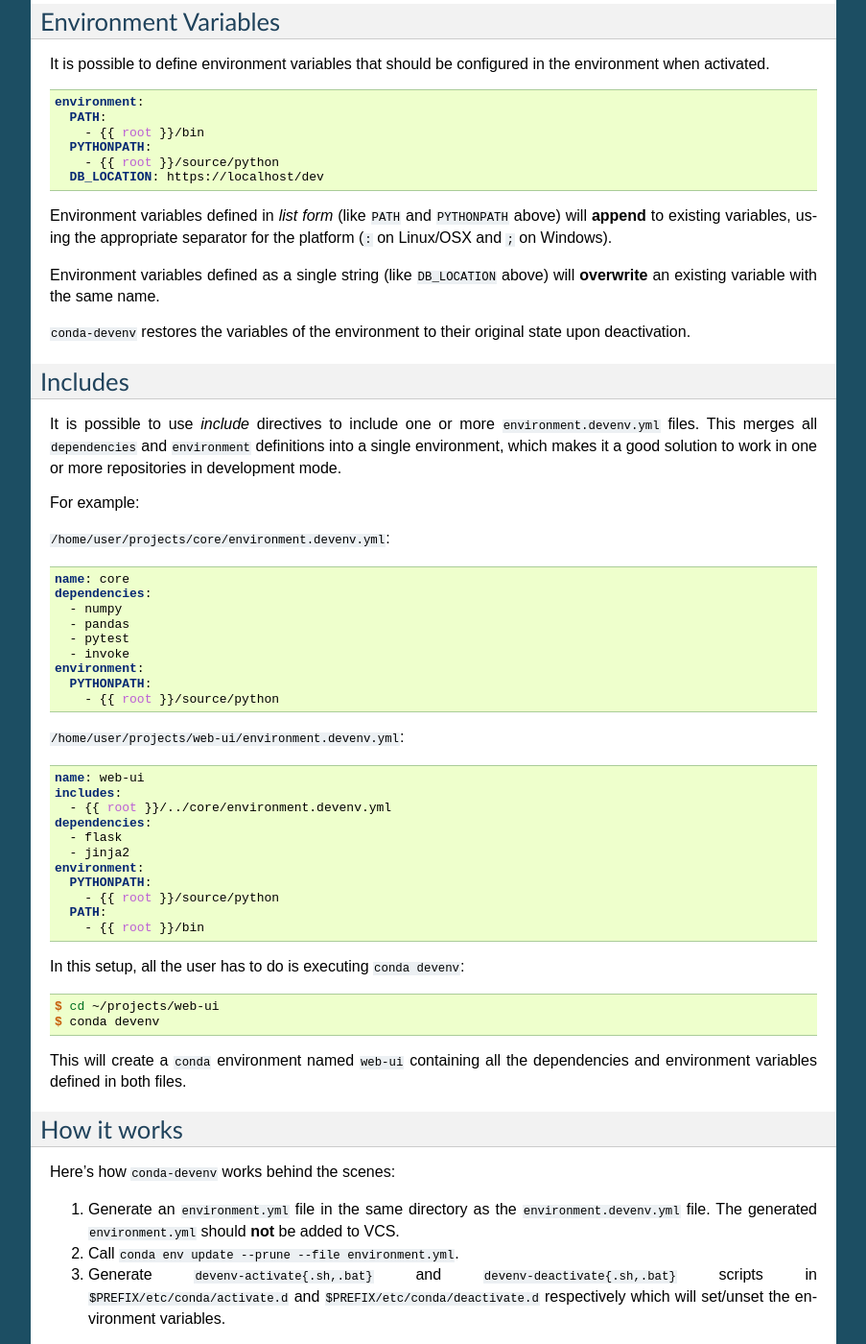
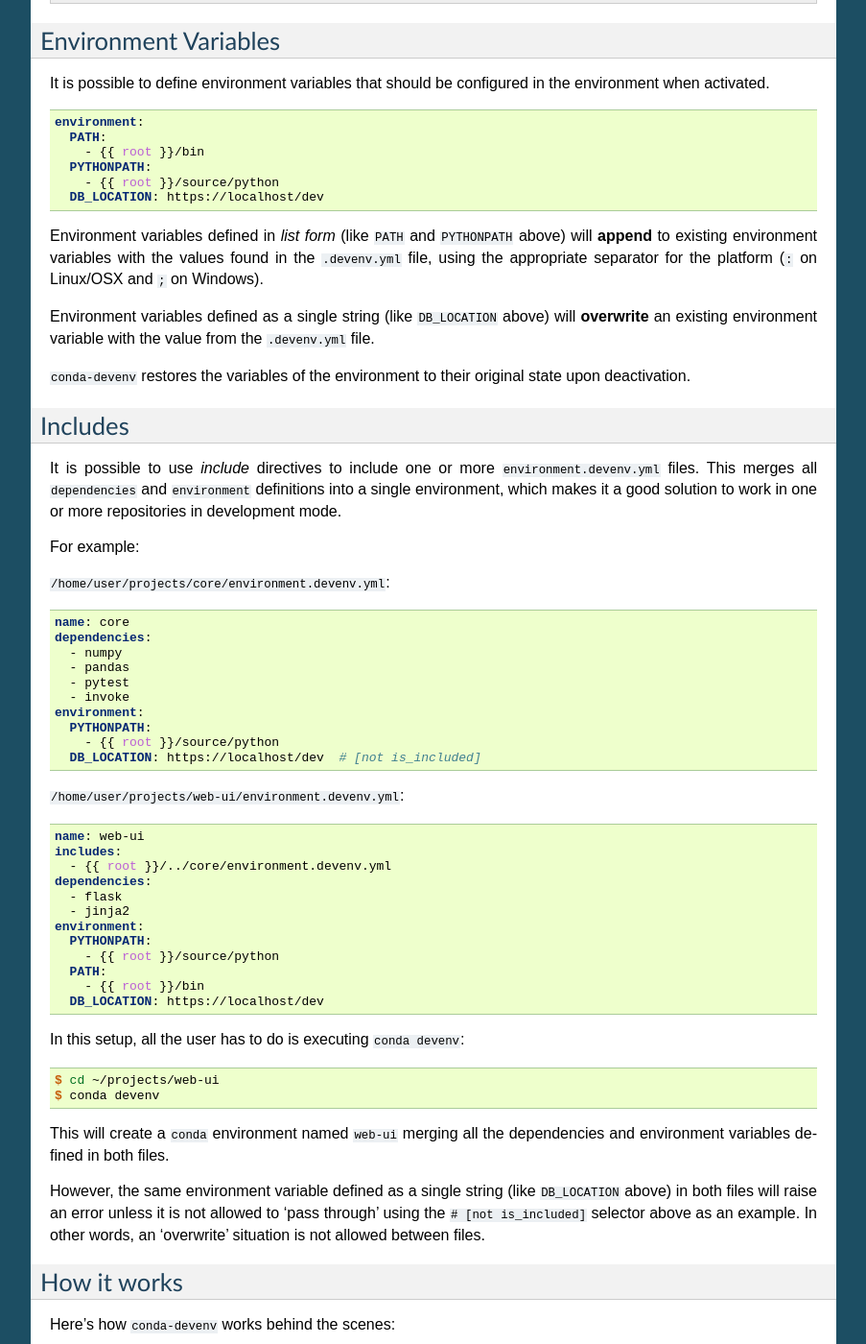
Before and after one commit to ESSS/conda-devenv, a Sphinx documentation site: the page built from docs/usage.rst, in a window 1280 px wide and 1400 px high, scrolled down 1947 px. Shown: the whole window at 96% size, without its empty margins (198-1101 px from the left). Built offline with Sphinx 7.4.7, drawn with Linux system fonts in a browser that asks for light colours; the version number could not be read and is left out; some of the changed text lies outside the part shown.

Commit message:
explaining merging and error situation   (#115)
* explaining merging and error situation

* Add link to conda-build's preprocessing selectors

* Apply suggestions from code review

Co-authored-by: Martin Prüsse <prusse.martin@gmail.com>

Co-authored-by: Martin Prüsse <prusse.martin@gmail.com>
Co-authored-by: Bruno Oliveira <nicoddemus@gmail.com>

```diff
--- a/docs/usage.rst
+++ b/docs/usage.rst
@@ -36,6 +36,7 @@ most useful capabilities of ``conda-devenv``.
   You can actually write any Python expression that evaluates to a boolean
   inside the brackets following the YAML comment mark ``#``. For example,
   ``# [linux]`` could be replaced with ``# [sys.platform.startswith('linux')]``.
+  This is heavly inspired by [conda-build's preprocessing selectors](https://docs.conda.io/projects/conda-build/en/latest/resources/define-metadata.html#preprocessing-selectors).
 
 The following variables are available in the Jinja 2 namespace:
 
@@ -146,10 +147,10 @@ It is possible to define environment variables that should be configured in the
       DB_LOCATION: https://localhost/dev
 
 Environment variables defined in *list form* (like ``PATH`` and ``PYTHONPATH`` above) will **append** to existing
-variables, using the appropriate separator for the platform (``:`` on Linux/OSX and ``;`` on Windows).
+environment variables with the values found in the ``.devenv.yml`` file, using the appropriate separator for the platform (``:`` on Linux/OSX and ``;`` on Windows).
 
 Environment variables defined as a single string (like ``DB_LOCATION`` above) will **overwrite** an existing
-variable with the same name.
+environment variable with the value from the ``.devenv.yml`` file.
 
 ``conda-devenv`` restores the variables of the environment to their original state upon deactivation.
 
@@ -175,6 +176,7 @@ For example:
     environment:
       PYTHONPATH:
         - {{ root }}/source/python
+      DB_LOCATION: https://localhost/dev  # [not is_included]
 
 
 ``/home/user/projects/web-ui/environment.devenv.yml``:
@@ -192,6 +194,7 @@ For example:
         - {{ root }}/source/python
       PATH:
         - {{ root }}/bin
+      DB_LOCATION: https://localhost/dev
 
 In this setup, all the user has to do is executing ``conda devenv``:
 
@@ -200,8 +203,12 @@ In this setup, all the user has to do is executing ``conda devenv``:
     $ cd ~/projects/web-ui
     $ conda devenv
 
-This will create a ``conda`` environment named ``web-ui`` containing all the dependencies and environment variables
+This will create a ``conda`` environment named ``web-ui`` merging all the dependencies and environment variables
 defined in both files.
+
+However, the same environment variable defined as a single string (like ``DB_LOCATION`` above) in both files will raise an error
+unless it is not allowed to 'pass through' using the ``# [not is_included]`` selector above as an example.
+In other words, an 'overwrite' situation is not allowed between files.
 
 How it works
 ============
```
